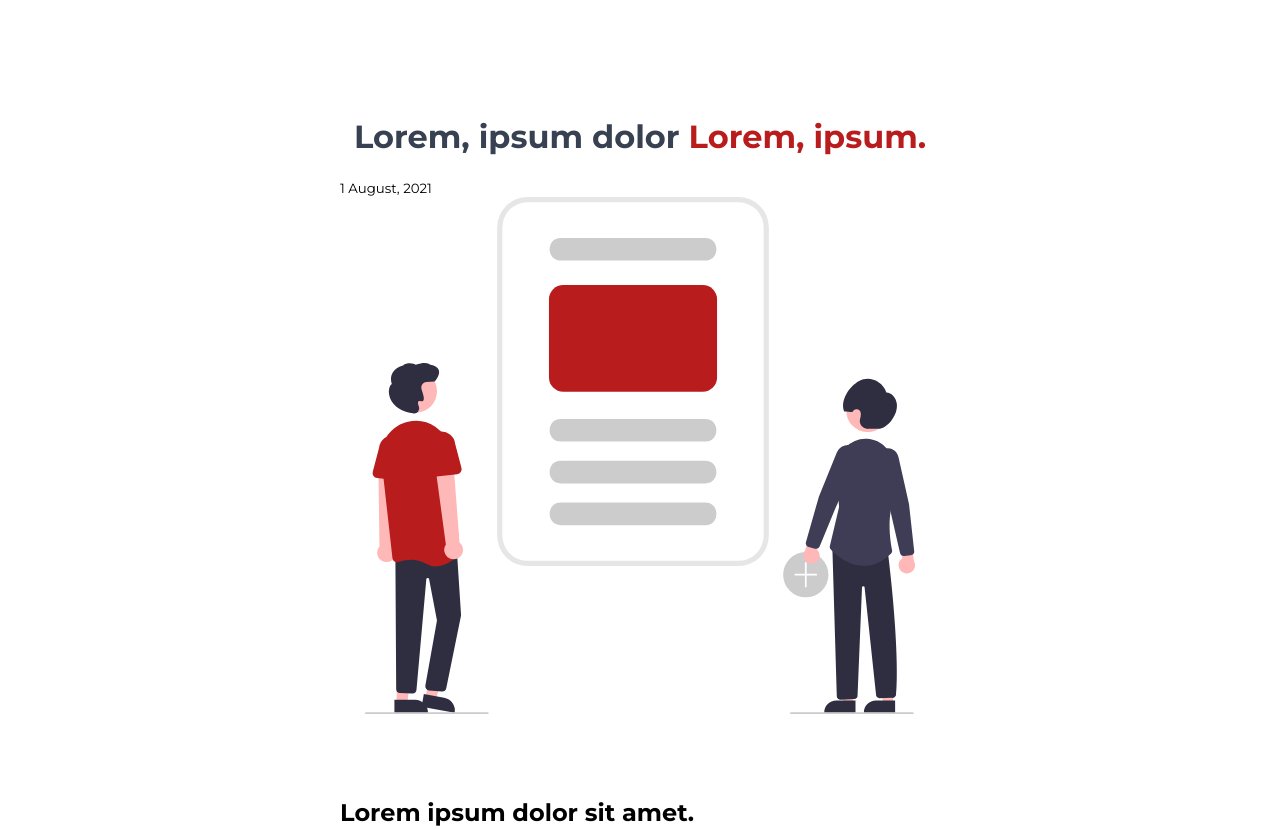
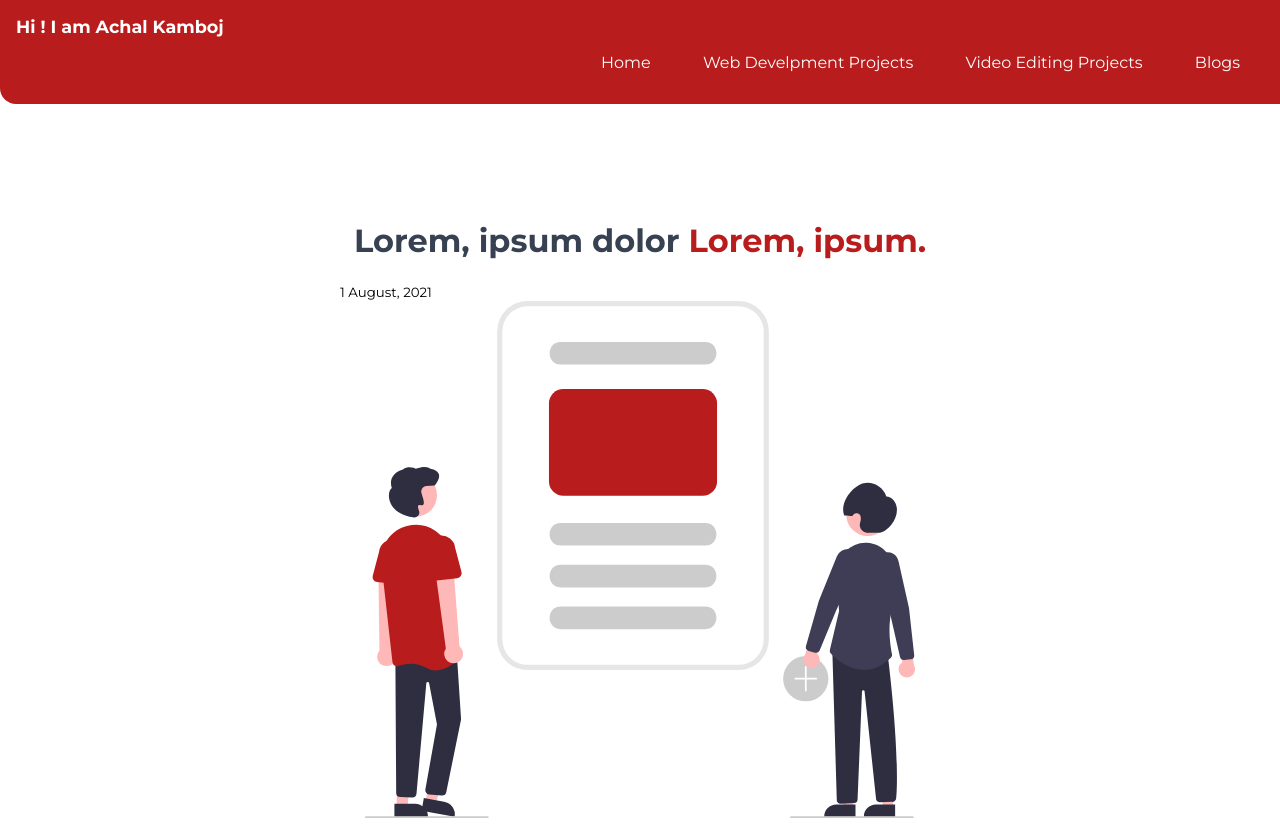
Before and after one commit to achalkamboj/Achal-KAmboj-Site, a plain HTML site: page dummyblog1.html in a window 1280 px wide. Shown: the top 830 px of the page. Drawn offline with Linux system fonts and the light colour scheme.

Commit message:
fix: fixed navigation bugs

```diff
--- a/dummyblog1.html
+++ b/dummyblog1.html
@@ -8,6 +8,24 @@
     <link rel="stylesheet" href="/styles.css">
 </head>
 <body>
+
+    <nav class="navigation">
+        <div class="nav-brand">Hi ! I am Achal Kamboj</div>
+        <ul class="list-non-bullet nav-pills">
+            <li class="list-item-inline">
+                <a class="link" href="./index.html">Home</a>
+            </li>
+            <li class="list-item-inline">
+                <a class="link" href="./projectswebdev.html">Web Develpment Projects</a>
+            </li>
+            <li class="list-item-inline">
+                <a class="link" href="./projectsvidedit.html">Video Editing Projects</a>
+            </li>
+            <li class="list-item-inline">
+                <a class="link" href="./blogs.html">Blogs</a>
+            </li>
+        </ul>
+    </nav>
 
     <header class="hero">
     <div class="container container-center">
```
Also changed, not shown: blogs.html (+1 -1 lines), dummyblog2.html (+18 -0 lines), dummyblog3.html (+18 -0 lines), index.html (+3 -3 lines), projectsvidedit.html (+1 -1 lines), projectswebdev.html (+3 -3 lines).
